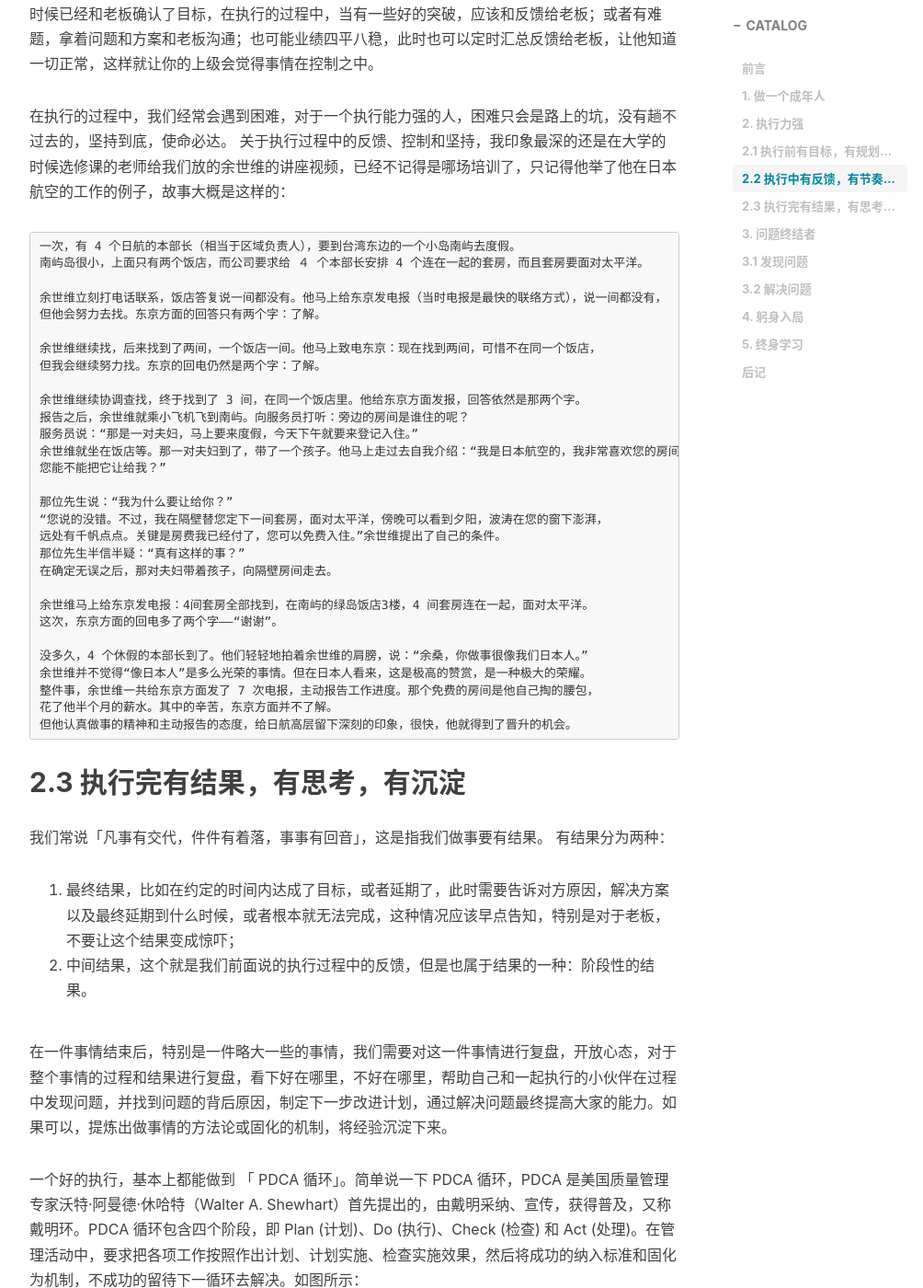
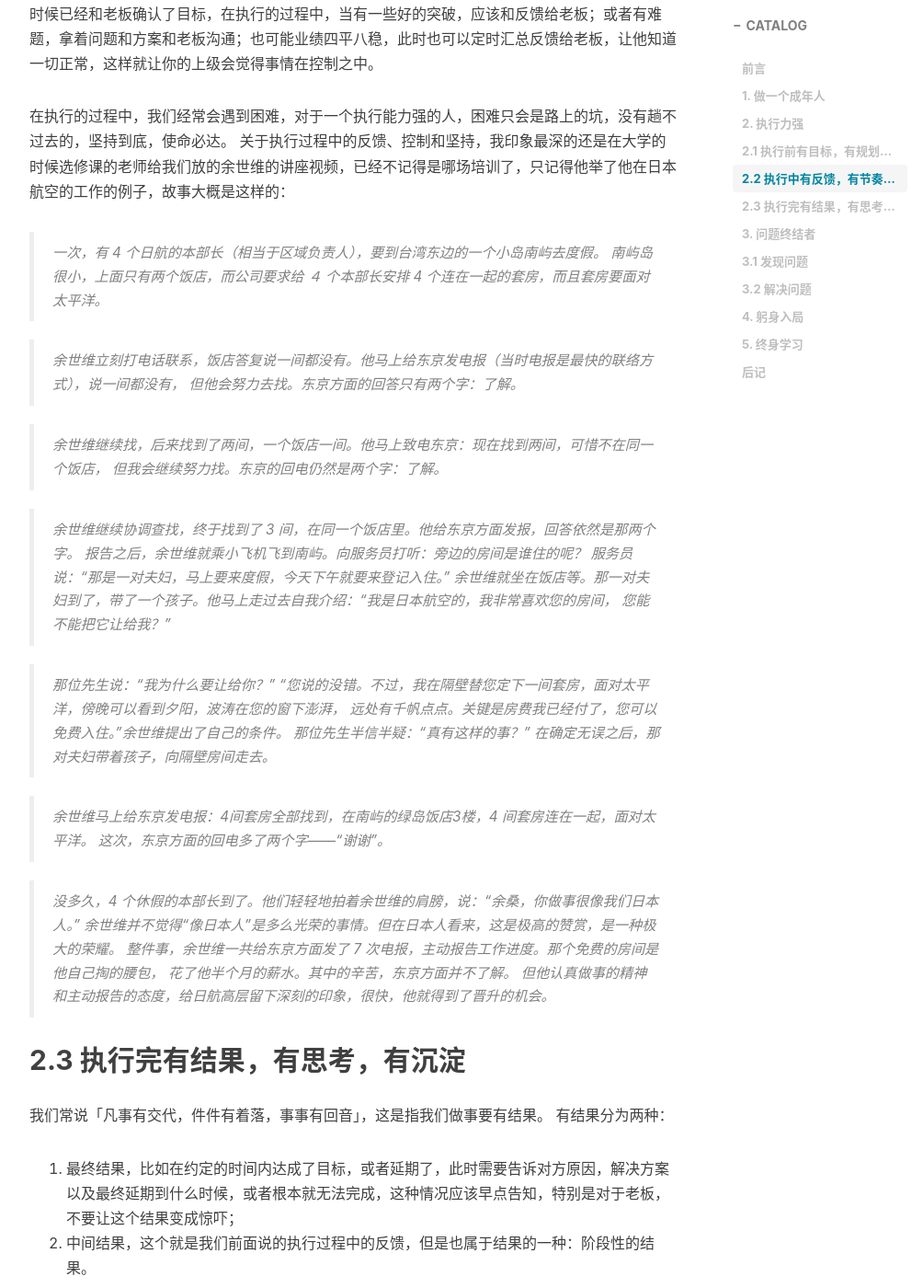
Before and after one commit to phppan/phppan.github.io, a Jekyll site: the page built from _posts/2022-03-12-做到这五点你就可以从容面对 35 岁危机.md, in a window 1280 px wide and 1400 px high, scrolled down 3457 px. Shown: the whole window at 92% size, without its empty margins (233-1237 px from the left). Built offline with Jekyll 4.4.1, drawn with Linux system fonts in a browser that asks for light colours; nearby versions of some CDN libraries; comment, search, counter and statistics services are not loaded; some of the changed text lies outside the part shown.

Commit message:
fix: 格式调整

````diff
--- a/_posts/2022-03-12-做到这五点你就可以从容面对 35 岁危机.md
+++ b/_posts/2022-03-12-做到这五点你就可以从容面对 35 岁危机.md
@@ -74,37 +74,37 @@ A 说：“我只要跑得比你快就好了。”
 在执行的过程中，我们经常会遇到困难，对于一个执行能力强的人，困难只会是路上的坑，没有趟不过去的，坚持到底，使命必达。
 关于执行过程中的反馈、控制和坚持，我印象最深的还是在大学的时候选修课的老师给我们放的余世维的讲座视频，已经不记得是哪场培训了，只记得他举了他在日本航空的工作的例子，故事大概是这样的：
 
-```
-一次，有 4 个日航的本部长（相当于区域负责人），要到台湾东边的一个小岛南屿去度假。
+
+> 一次，有 4 个日航的本部长（相当于区域负责人），要到台湾东边的一个小岛南屿去度假。
 南屿岛很小，上面只有两个饭店，而公司要求给 ４ 个本部长安排 4 个连在一起的套房，而且套房要面对太平洋。
 
-余世维立刻打电话联系，饭店答复说一间都没有。他马上给东京发电报（当时电报是最快的联络方式），说一间都没有，
+> 余世维立刻打电话联系，饭店答复说一间都没有。他马上给东京发电报（当时电报是最快的联络方式），说一间都没有，
 但他会努力去找。东京方面的回答只有两个字：了解。
 
-余世维继续找，后来找到了两间，一个饭店一间。他马上致电东京：现在找到两间，可惜不在同一个饭店，
+> 余世维继续找，后来找到了两间，一个饭店一间。他马上致电东京：现在找到两间，可惜不在同一个饭店，
 但我会继续努力找。东京的回电仍然是两个字：了解。
 
-余世维继续协调查找，终于找到了 3 间，在同一个饭店里。他给东京方面发报，回答依然是那两个字。
+> 余世维继续协调查找，终于找到了 3 间，在同一个饭店里。他给东京方面发报，回答依然是那两个字。
 报告之后，余世维就乘小飞机飞到南屿。向服务员打听：旁边的房间是谁住的呢？
 服务员说：“那是一对夫妇，马上要来度假，今天下午就要来登记入住。”
 余世维就坐在饭店等。那一对夫妇到了，带了一个孩子。他马上走过去自我介绍：“我是日本航空的，我非常喜欢您的房间，
 您能不能把它让给我？”
 
-那位先生说：“我为什么要让给你？”
+> 那位先生说：“我为什么要让给你？”
 “您说的没错。不过，我在隔壁替您定下一间套房，面对太平洋，傍晚可以看到夕阳，波涛在您的窗下澎湃，
 远处有千帆点点。关键是房费我已经付了，您可以免费入住。”余世维提出了自己的条件。
 那位先生半信半疑：“真有这样的事？”
 在确定无误之后，那对夫妇带着孩子，向隔壁房间走去。
 
-余世维马上给东京发电报：4间套房全部找到，在南屿的绿岛饭店3楼，4 间套房连在一起，面对太平洋。
+> 余世维马上给东京发电报：4间套房全部找到，在南屿的绿岛饭店3楼，4 间套房连在一起，面对太平洋。
 这次，东京方面的回电多了两个字——“谢谢”。
 
-没多久，4 个休假的本部长到了。他们轻轻地拍着余世维的肩膀，说：“余桑，你做事很像我们日本人。”
+> 没多久，4 个休假的本部长到了。他们轻轻地拍着余世维的肩膀，说：“余桑，你做事很像我们日本人。”
 余世维并不觉得“像日本人”是多么光荣的事情。但在日本人看来，这是极高的赞赏，是一种极大的荣耀。
 整件事，余世维一共给东京方面发了 7 次电报，主动报告工作进度。那个免费的房间是他自己掏的腰包，
 花了他半个月的薪水。其中的辛苦，东京方面并不了解。
 但他认真做事的精神和主动报告的态度，给日航高层留下深刻的印象，很快，他就得到了晋升的机会。
-```
+
 
 ## 2.3 执行完有结果，有思考，有沉淀
 我们常说「凡事有交代，件件有着落，事事有回音」，这是指我们做事要有结果。
@@ -153,18 +153,18 @@ A 说：“我只要跑得比你快就好了。”
 躬身入局是罗胖在 2019 年的跨年演讲中讲的一个故事，这个故事最开始是曾国藩讲的。
 故事是这样的：
 
-      两个农人，挑着沉重的担子，相遇在农田间狭窄的田埂上。
+> 两个农人，挑着沉重的担子，相遇在农田间狭窄的田埂上。
       他们谁也不愿意相让，因为那样的话，想让的那人就要一脚踩到泥泞的水田里，沾一脚泥。
       他们就那样顶上了，谁也不让谁。
 
-      作为一个旁观者的你该如何相劝呢？
+> 作为一个旁观者的你该如何相劝呢？
       我们能想到的是：退让一步，海阔天空，要不都走不了。
       其实大多数人，有时候脑子里想的就是：“我凭什么要让你？大不了都不走，看谁犟得过谁！”
 
-      曾老先生从另一个角度提出了解决问题的方法——做一个躬身入局的人：
-      旁观者跳入水田，接过其中一个人的担子，让他先过。这样，问题就解决啦。
+> 曾老先生从另一个角度提出了解决问题的方法——做一个躬身入局的人：
+旁观者跳入水田，接过其中一个人的担子，让他先过。这样，问题就解决啦。
 
-      这也就是曾老先生所说的：”所谓天下事，在局外呐喊议论总是无益，必须躬身入局，挺膺负责，方有成事之可翼。“
+> 这也就是曾老先生所说的：”所谓天下事，在局外呐喊议论总是无益，必须躬身入局，挺膺负责，方有成事之可翼。“
 
 何为做事之人？
 
````
